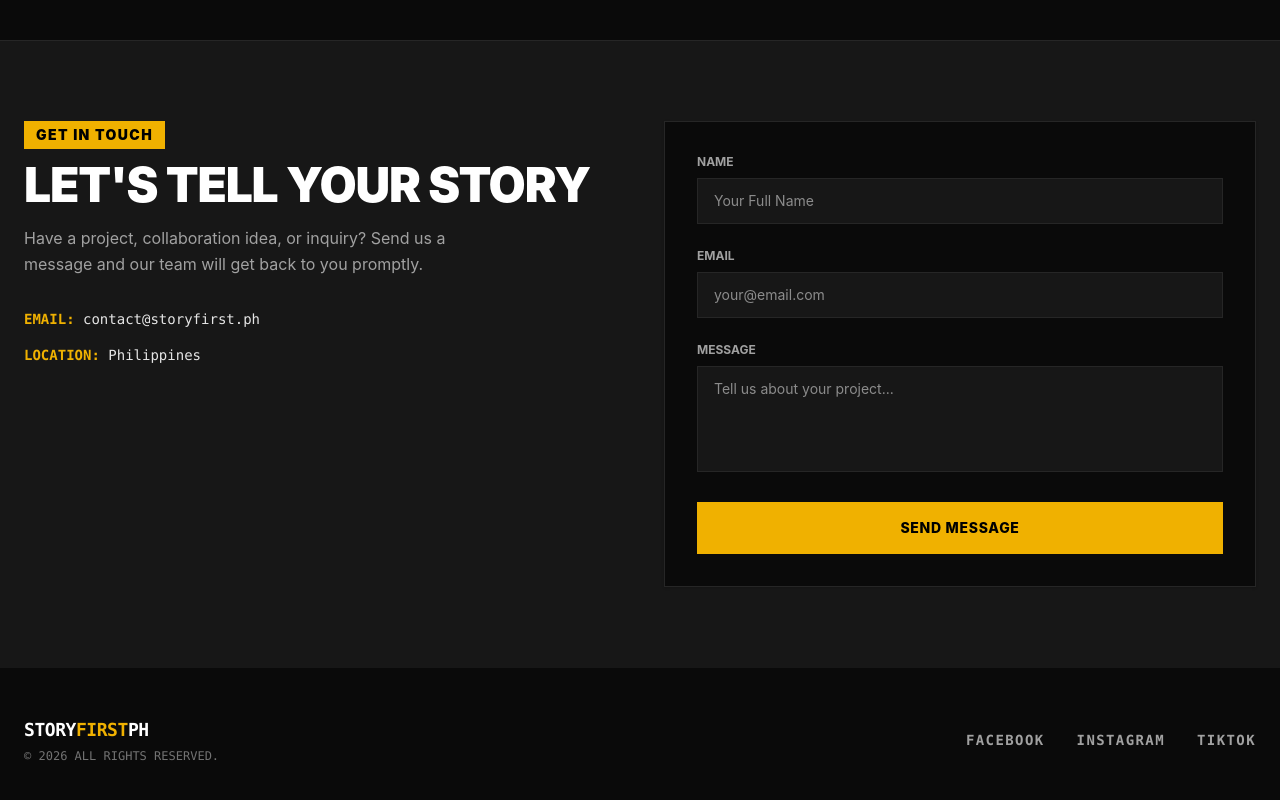
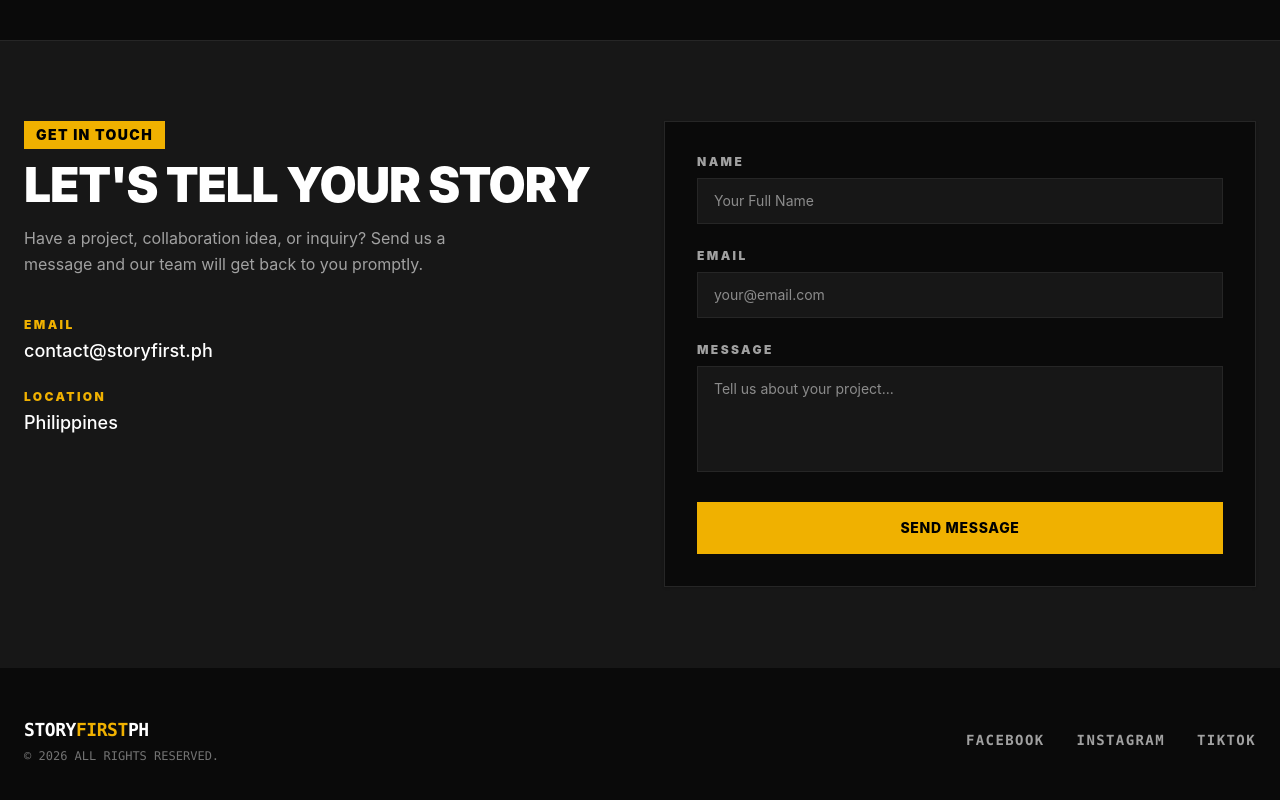
Before and after one commit to hfqhi/storyfirst-ph, a React (Vite) app: page / in a window 1280 px wide. Shown: the part 3833-4633 px from the top of the page. Built offline with nearby package versions, Linux system fonts and the light colour scheme.

Commit message:
style(contact): replace monospace labels with tracked micro-typography

```diff
--- a/src/components/Contact.jsx
+++ b/src/components/Contact.jsx
@@ -19,29 +19,32 @@ export default function Contact() {
             and our team will get back to you promptly.
           </p>
 
-          <div className="mt-8 space-y-4 text-sm font-mono text-neutral-800 dark:text-neutral-200">
-            <p>
-              <span className="text-yellow-600 dark:text-yellow-500 font-bold">
-                EMAIL:
-              </span>{" "}
-              contact@storyfirst.ph
-            </p>
-            <p>
-              <span className="text-yellow-600 dark:text-yellow-500 font-bold">
-                LOCATION:
-              </span>{" "}
-              Philippines
-            </p>
+          <div className="mt-10 space-y-6">
+            <div>
+              <p className="text-yellow-600 dark:text-yellow-500 text-xs font-black tracking-[0.2em] uppercase mb-1">
+                Email
+              </p>
+              <p className="text-neutral-950 dark:text-white font-medium text-lg">
+                contact@storyfirst.ph
+              </p>
+            </div>
+            <div>
+              <p className="text-yellow-600 dark:text-yellow-500 text-xs font-black tracking-[0.2em] uppercase mb-1">
+                Location
+              </p>
+              <p className="text-neutral-950 dark:text-white font-medium text-lg">
+                Philippines
+              </p>
+            </div>
           </div>
         </div>
 
-        {/* Contact Form */}
         <form
           onSubmit={(e) => e.preventDefault()}
           className="bg-white dark:bg-neutral-950 p-8 border border-neutral-200 dark:border-neutral-800 space-y-6 shadow-sm"
         >
           <div>
-            <label className="block text-xs uppercase font-bold text-neutral-500 dark:text-neutral-400 mb-2">
+            <label className="block text-xs font-black tracking-[0.2em] uppercase text-neutral-500 dark:text-neutral-400 mb-2">
               Name
             </label>
             <input
@@ -51,7 +54,7 @@ export default function Contact() {
             />
           </div>
           <div>
-            <label className="block text-xs uppercase font-bold text-neutral-500 dark:text-neutral-400 mb-2">
+            <label className="block text-xs font-black tracking-[0.2em] uppercase text-neutral-500 dark:text-neutral-400 mb-2">
               Email
             </label>
             <input
@@ -61,7 +64,7 @@ export default function Contact() {
             />
           </div>
           <div>
-            <label className="block text-xs uppercase font-bold text-neutral-500 dark:text-neutral-400 mb-2">
+            <label className="block text-xs font-black tracking-[0.2em] uppercase text-neutral-500 dark:text-neutral-400 mb-2">
               Message
             </label>
             <textarea
```
